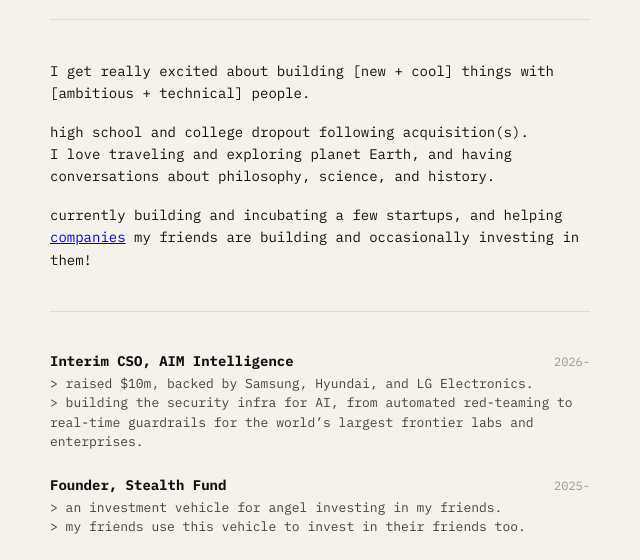
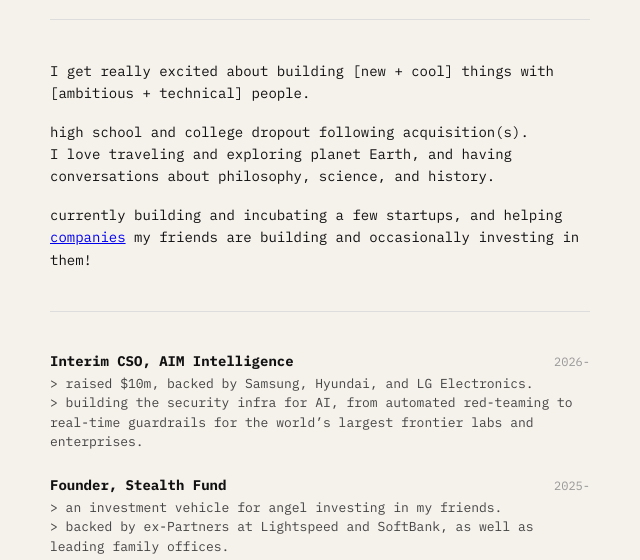
Before and after one commit to sereefwe-ctrl/Sukone, a plain HTML site: page index.html in a window 1280 px wide. Shown: the part 209-769 px from the top of the page, without its empty margins (320-960 px from the left). Drawn offline with Linux system fonts and the light colour scheme.

Commit message:
Update the Stealth Fund line with its backers
Co-Authored-By: Claude Opus 5.5 <noreply@anthropic.com>
Claude-Session: https://claude.ai/code/session_016bDUg6rvrhURcVmr94bfHC

```diff
--- a/index.html
+++ b/index.html
@@ -226,7 +226,7 @@
 
     <div class="role">
       <p class="role-title"><span>Founder, Stealth Fund</span><span class="date">2025-</span></p>
-      <p class="role-detail">&gt; an investment vehicle for angel investing in my friends.<br>&gt; my friends use this vehicle to invest in their friends too.</p>
+      <p class="role-detail">&gt; an investment vehicle for angel investing in my friends.<br>&gt; backed by ex-Partners at Lightspeed and SoftBank, as well as leading family offices.</p>
     </div>
 
     <div class="role">
```
